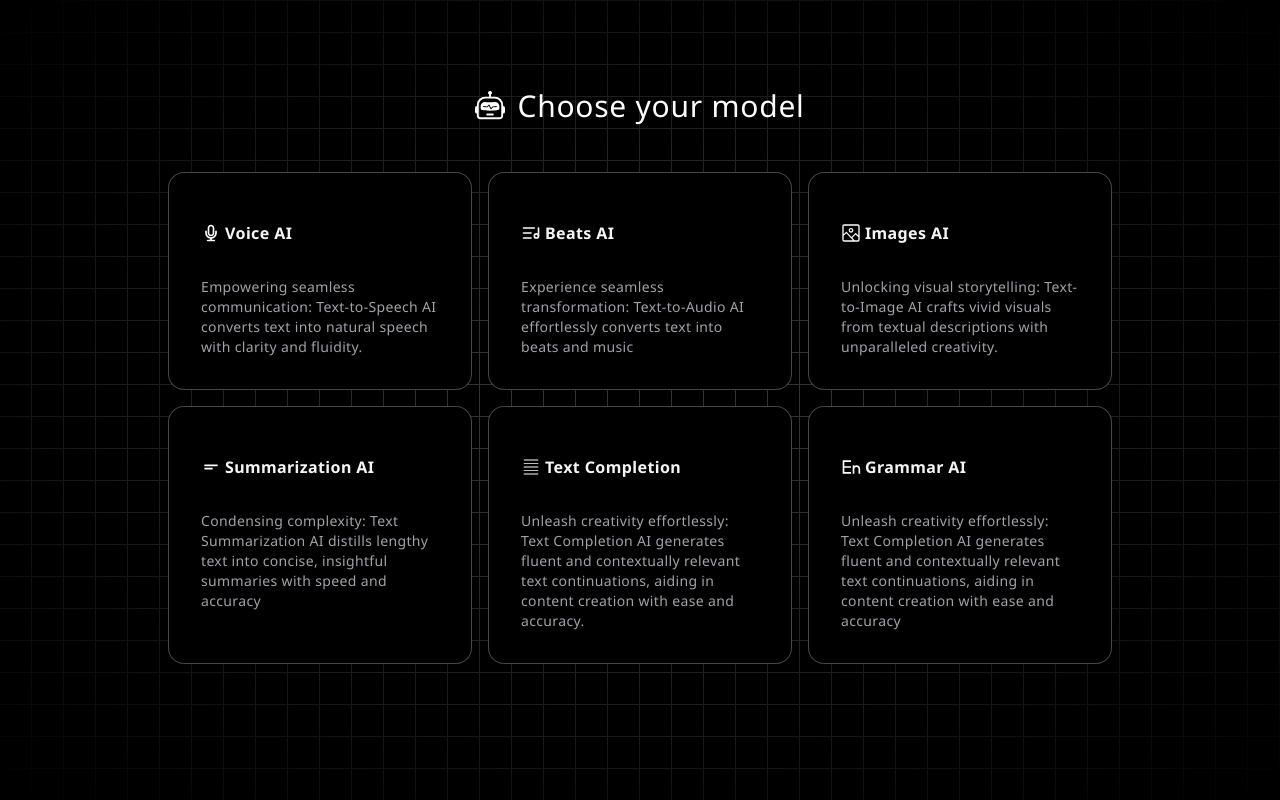
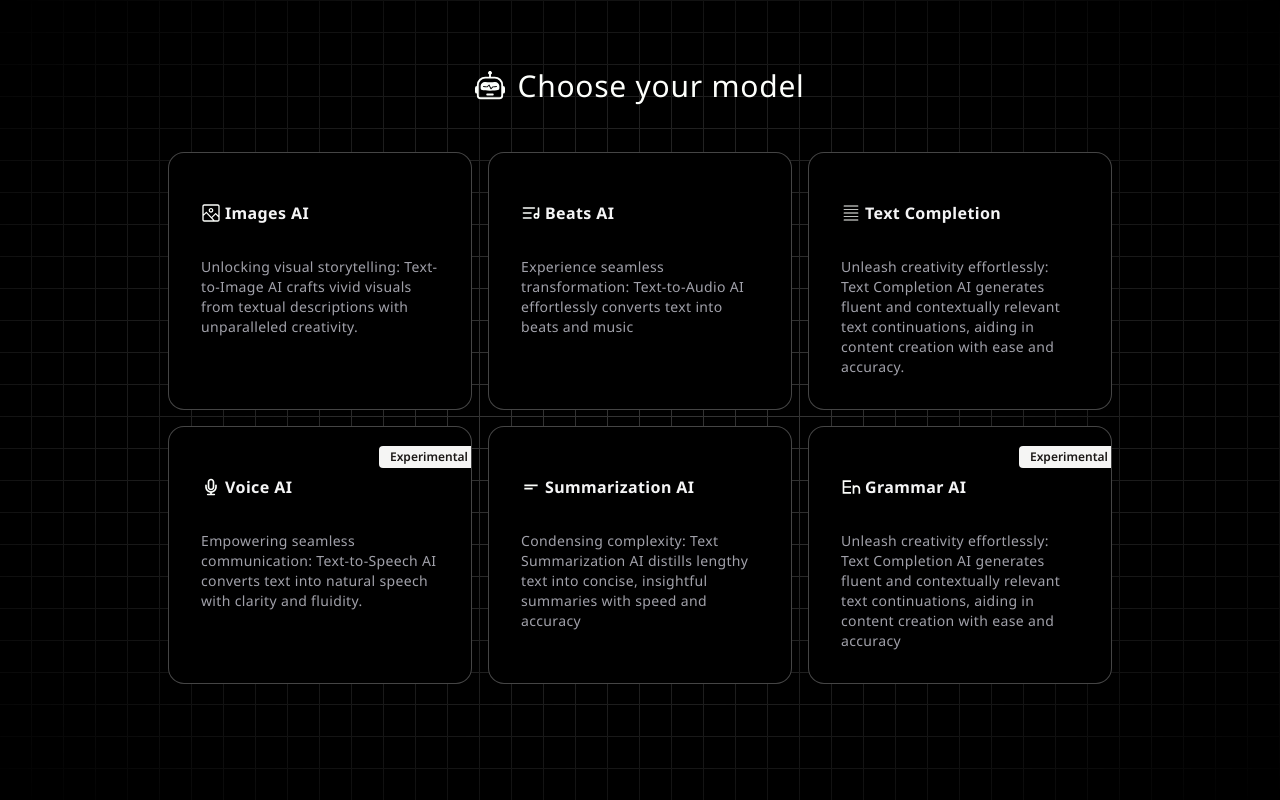
Before and after one commit to bitbard3/ai-aggregator, a React (Vite) app in the folder frontend/: page /models in a window 1280 px wide. Built offline with nearby package versions, Linux system fonts and the light colour scheme; the HTML template or start-up script is replaced by a standard one.

Commit message:
Add experimental badge in grammar and voice ai

```diff
--- a/frontend/src/components/ui/card-hover-effect.jsx
+++ b/frontend/src/components/ui/card-hover-effect.jsx
@@ -2,6 +2,7 @@ import { cn } from "../../util/cn";
 import { AnimatePresence, motion } from "framer-motion";
 import { useState } from "react";
 import { useNavigate } from "react-router-dom";
+import { Badge } from "@/components/ui/badge";
 export const HoverEffect = ({ items, className }) => {
   let [hoveredIndex, setHoveredIndex] = useState(null);
   const navigate = useNavigate();
@@ -37,7 +38,7 @@ export const HoverEffect = ({ items, className }) => {
               />
             )}
           </AnimatePresence>
-          <Card>
+          <Card experimental={item.experimental}>
             <CardTitle icon={item.icon} text={item.title}></CardTitle>
             <CardDescription>{item.description}</CardDescription>
           </Card>
@@ -47,7 +48,7 @@ export const HoverEffect = ({ items, className }) => {
   );
 };
 
-export const Card = ({ className, children }) => {
+export const Card = ({ className, children, experimental }) => {
   return (
     <div
       className={cn(
@@ -58,6 +59,11 @@ export const Card = ({ className, children }) => {
       <div className="relative z-50">
         <div className="p-4">{children}</div>
       </div>
+      {experimental && (
+        <div className="absolute top-4 -right-2">
+          <Badge variant="secondary">Experimental</Badge>
+        </div>
+      )}
     </div>
   );
 };
--- a/frontend/src/lib/projects.jsx
+++ b/frontend/src/lib/projects.jsx
@@ -6,11 +6,12 @@ import { CiTextAlignJustify } from "react-icons/ci";
 import { RiEnglishInput } from "react-icons/ri";
 export const projects = [
   {
-    title: "Voice AI",
+    title: "Images AI",
     description:
-      "Empowering seamless communication: Text-to-Speech AI converts text into natural speech with clarity and fluidity.",
-    page: "/voice",
-    icon: <TiMicrophoneOutline className="h-5 w-5 text-light" />,
+      "Unlocking visual storytelling: Text-to-Image AI crafts vivid visuals from textual descriptions with unparalleled creativity.",
+    page: "/image",
+    icon: <RxImage className="h-5 w-5 text-light" />,
+    experimental: false,
   },
   {
     title: "Beats AI",
@@ -18,20 +19,7 @@ export const projects = [
       "Experience seamless transformation: Text-to-Audio AI effortlessly converts text into beats and music",
     page: "/beats",
     icon: <LuListMusic className="h-5 w-5 text-light" />,
-  },
-  {
-    title: "Images AI",
-    description:
-      "Unlocking visual storytelling: Text-to-Image AI crafts vivid visuals from textual descriptions with unparalleled creativity.",
-    page: "/image",
-    icon: <RxImage className="h-5 w-5 text-light" />,
-  },
-  {
-    title: "Summarization AI",
-    description:
-      "Condensing complexity: Text Summarization AI distills lengthy text into concise, insightful summaries with speed and accuracy",
-    page: "/summary",
-    icon: <MdShortText className="h-5 w-5 text-light" />,
+    experimental: false,
   },
   {
     title: "Text Completion ",
@@ -39,12 +27,33 @@ export const projects = [
       "Unleash creativity effortlessly: Text Completion AI generates fluent and contextually relevant text continuations, aiding in content creation with ease and accuracy.",
     page: "/completion",
     icon: <CiTextAlignJustify className="h-5 w-5 text-light" />,
+    experimental: false,
   },
+
+  {
+    title: "Voice AI",
+    description:
+      "Empowering seamless communication: Text-to-Speech AI converts text into natural speech with clarity and fluidity.",
+    page: "/voice",
+    icon: <TiMicrophoneOutline className="h-5 w-5 text-light" />,
+    experimental: true,
+  },
+
+  {
+    title: "Summarization AI",
+    description:
+      "Condensing complexity: Text Summarization AI distills lengthy text into concise, insightful summaries with speed and accuracy",
+    page: "/summary",
+    icon: <MdShortText className="h-5 w-5 text-light" />,
+    experimental: false,
+  },
+
   {
     title: "Grammar AI",
     description:
       "Unleash creativity effortlessly: Text Completion AI generates fluent and contextually relevant text continuations, aiding in content creation with ease and accuracy",
     page: "/grammar",
     icon: <RiEnglishInput className="h-5 w-5 text-light" />,
+    experimental: true,
   },
 ];
--- a/frontend/src/pages/Navigate.jsx
+++ b/frontend/src/pages/Navigate.jsx
@@ -7,7 +7,7 @@ export default function Navigate() {
     <div className="min-h-screen w-full bg-black  bg-grid-white/[0.2]  relative flex items-center justify-center">
       <div className="absolute pointer-events-none inset-0 flex items-center justify-center bg-black  [mask-image:radial-gradient(ellipse_at_center,transparent_20%,black)]"></div>
       <div className=" flex items-center justify-center flex-col min-h-screen min-w-screen z-10">
-        <div className="flex items-center gap-3">
+        <div className="flex items-center gap-3 mt-16 md:mt-0">
           <BsRobot className="text-light text-3xl"></BsRobot>
           <h2 className="text-light text-3xl  tracking-wide">
             Choose your model
```
